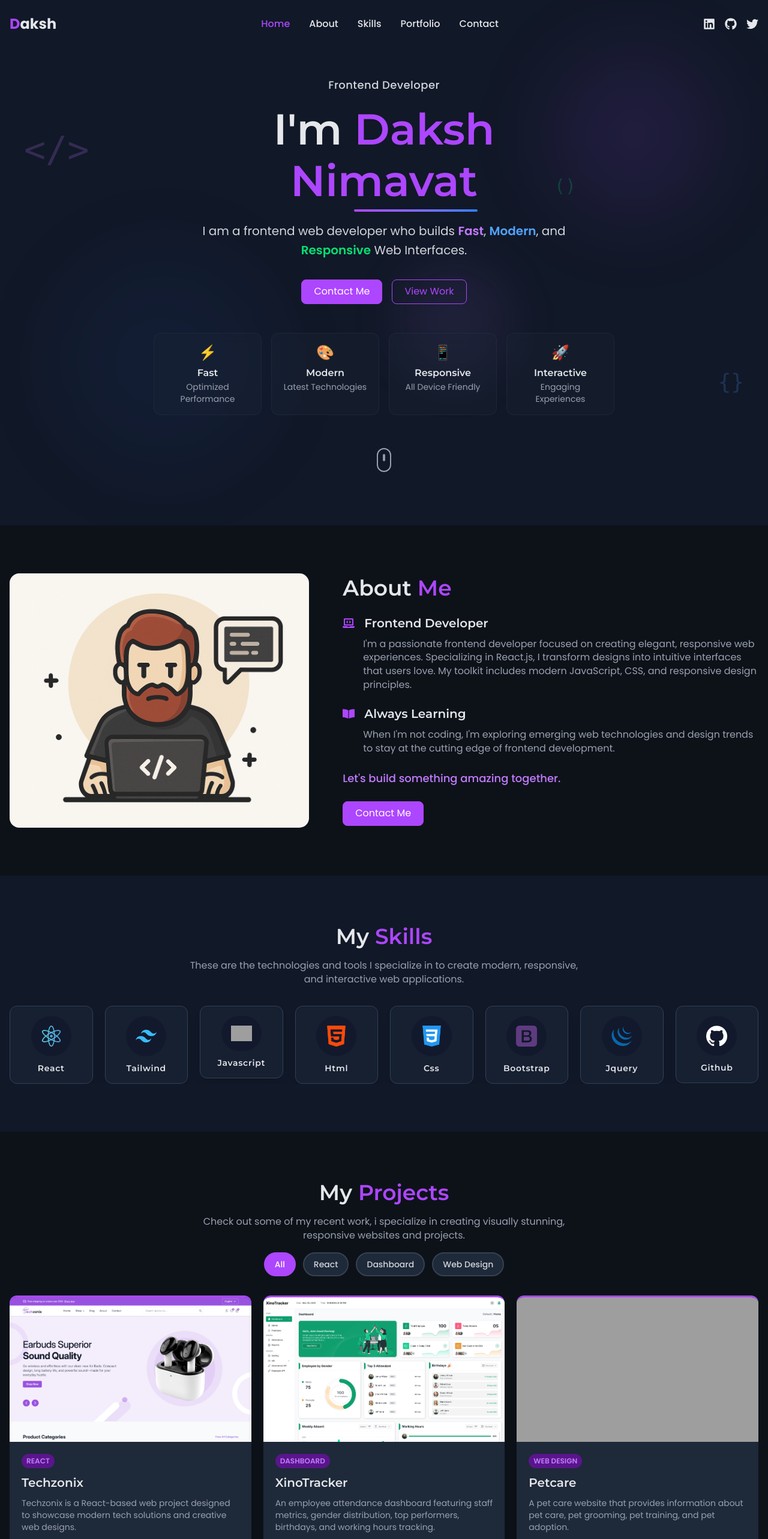
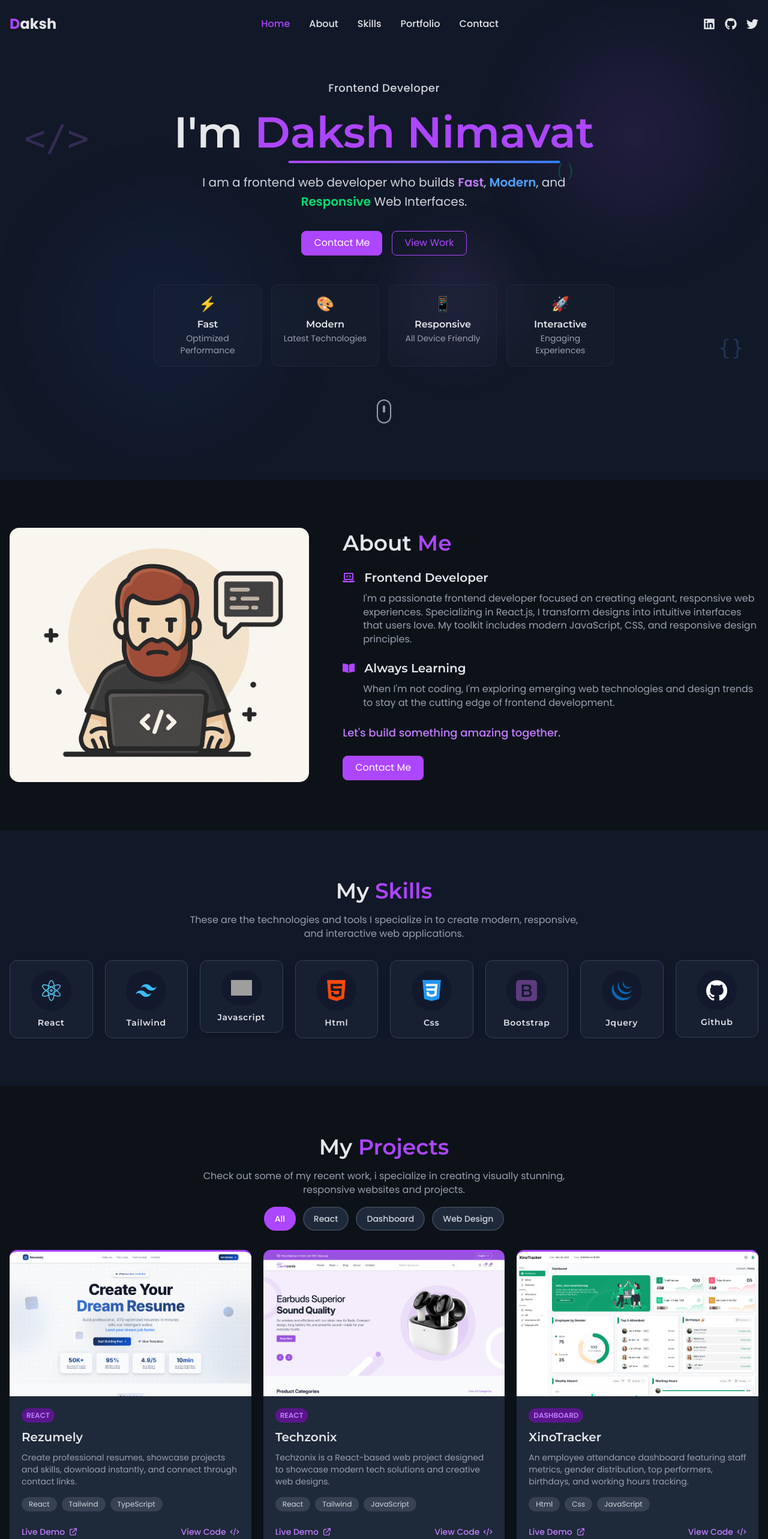
Before and after one commit to dakshn15/portfolio, a React (Vite) app: page / in a window 1280 px wide. Shown: the top 2566 px of the page at 60% size. Built offline with nearby package versions, Linux system fonts and the light colour scheme; grey boxes are pictures that could not be loaded.

Commit message:
add new project and some changes

```diff
--- a/src/components/Footer.jsx
+++ b/src/components/Footer.jsx
@@ -1,10 +1,7 @@
 import React, { useState, useEffect } from 'react';
-import { social, navigation } from '../data';
-import { Link } from 'react-scroll'
 
 const Footer = () => {
     const [currentYear, setCurrentYear] = useState(new Date().getFullYear());
-    const [activeSection, setActiveSection] = useState('home');
 
     useEffect(() => {
         setCurrentYear(new Date().getFullYear());
@@ -13,40 +10,11 @@ const Footer = () => {
     return (
         <footer className="py-5">
             <div className="max-w-7xl mx-auto w-full px-4">
-                <div className="flex flex-col md:flex-row items-center justify-between gap-4 text-center">
+                <div className="text-center">
                     {/* Copyright */}
                     <p>
                         © {currentYear} Daksh Nimavat. All rights reserved.
                     </p>
-
-                    {/* Navigation links */}
-                    <ul className="flex items-center flex-wrap justify-center sm:gap-4 gap-3">
-                        {navigation.map((item, index) => (
-                            <li key={index}>
-                                <Link
-                                    to={item.href}
-                                    activeClass="text-purple-500"
-                                    spy={true}
-                                    offset={-40}
-                                    onSetActive={() => setActiveSection(item.href)}
-                                    className={`hover:text-purple-500 transition-all duration-300 capitalize cursor-pointer ${activeSection === item.href ? 'text-purple-500' : ''
-                                        }`}
-                                >
-                                    {item.name}
-                                </Link>
-                            </li>
-                        ))}
-                    </ul>
-
-                    {/* Social Icons */}
-                    <ul className='flex gap-4 md:text-xl text-lg'>
-                        {social.map((item, index) => (
-                            <li key={index}>
-                                <a href={item.href} className='hover:text-purple-500 transition-all duration-300'>{item.icon}</a>
-                            </li>
-                        ))}
-
-                    </ul>
                 </div>
             </div>
         </footer>
--- a/src/components/Hero.jsx
+++ b/src/components/Hero.jsx
@@ -13,7 +13,7 @@ function Hero() {
 
       <div className="max-w-7xl mx-auto w-full px-4">
         <div className="flex flex-col items-center text-center">
-          <div className="max-w-2xl mx-auto">
+          <div>
             {/* Enhanced Typography Section */}
             <div className="relative">
               <span className="inline-block font-medium text-gray-300 mb-4 lg:text-lg tracking-wide">Frontend Developer</span>
@@ -21,11 +21,11 @@ function Hero() {
               <h2 className='text-4xl sm:text-5xl md:text-6xl lg:text-7xl font-bold mb-6 leading-tight'>
                 I'm <span className="text-purple-500 relative">
                   Daksh Nimavat
-                  <div className="absolute -bottom-2 left-0 w-full h-1 bg-gradient-to-r from-purple-500 to-blue-500 rounded-full"></div>
+                  <div className="absolute -bottom-2 left-1/2 -translate-x-1/2 w-[80%] h-1 bg-gradient-to-r from-purple-500 to-blue-500 rounded-full"></div>
                 </span>
               </h2>
 
-              <p className='md:text-lg lg:text-xl lg:mb-8 mb-5 text-gray-300 lg:max-w-3xl max-w-md mx-auto leading-relaxed'>
+              <p className='md:text-lg lg:text-xl lg:mb-8 mb-5 text-gray-300 lg:max-w-2xl max-w-md mx-auto leading-relaxed'>
                 I am a frontend web developer who builds <span className="text-purple-400 font-semibold">Fast</span>, <span className="text-blue-400 font-semibold">Modern</span>, and <span className="text-green-400 font-semibold">Responsive</span> Web Interfaces.
               </p>
             </div>
--- a/src/data.jsx
+++ b/src/data.jsx
@@ -24,6 +24,7 @@ import xino from './assets/img/portfolio/xino.png'
 import petcare from './assets/img/portfolio/petcare.png'
 import artify from './assets/img/portfolio/art-gallery.png'
 import weddingPlanning from './assets/img/portfolio/wedding-planning.png'
+import rezumely from './assets/img/portfolio/rezumely.png'
 
 // navigation
 export const navigation = [
@@ -108,53 +109,63 @@ export const skills = [
 export const projects = [
    {
       id: 1,
+      title: "Rezumely",
+      category: "React",
+      image: rezumely,
+      description: "Create professional resumes, showcase projects and skills, download instantly, and connect through contact links.",
+      technologies: ["React", "Tailwind", "TypeScript"],
+      demoLink: "https://rezumely.netlify.app/",
+      codeLink: "https://github.com/dakshn15/rezumely"
+   },
+   {
+      id: 2,
       title: "Techzonix",
       category: "React",
       image: techzonix,
       description: "Techzonix is a React-based web project designed to showcase modern tech solutions and creative web designs.",
       technologies: ["React", "Tailwind", "JavaScript"],
-      demoLink: "https://dakshn15.github.io/electromart/",
-      codeLink: "https://github.com/dakshn15/electromart"
+      demoLink: "https://techzonix.netlify.app/",
+      codeLink: "https://github.com/dakshn15/techzonix"
    },
    {
-      id: 2,
+      id: 3,
       title: "XinoTracker",
       category: "Dashboard",
       image: xino,
       description: "An employee attendance dashboard featuring staff metrics, gender distribution, top performers, birthdays, and working hours tracking.",
       technologies: ["Html", "Css", "JavaScript"],
-      demoLink: "https://dakshn15.github.io/xinotracker/",
+      demoLink: "https://xinotracker.netlify.app/",
       codeLink: "https://github.com/dakshn15/xinotracker"
    },
    {
-      id: 3,
+      id: 4,
       title: "Petcare",
       category: "Web Design",
       image: petcare,
       description: "A pet care website that provides information about pet care, pet grooming, pet training, and pet adoption.",
       technologies: ["Html", "Tailwind", "JavaScript"],
-      demoLink: "https://dakshn15.github.io/petcare/",
+      demoLink: "https://petcarely.netlify.app/",
       codeLink: "https://github.com/dakshn15/petcare"
    },
    {
-      id: 4,
+      id: 5,
       title: "Artify",
       category: "Web Design",
       image: artify,
       description: "A website for a art gallery that provides information about the art gallery, the art pieces, the exhibitions and the artists.",
       technologies: ["Html", "Tailwind", "JavaScript"],
-      demoLink: "https://dakshn15.github.io/art-gallery/",
+      demoLink: "https://get-artify.netlify.app/",
       codeLink: "https://github.com/dakshn15/art-gallery"
    },
    {
-      id: 5,
+      id: 6,
       title: "Wedding Planning",
       category: "Web Design",
       image: weddingPlanning,
       description: "A romantic wedding planner template featuring elegant design, couple imagery, and essential services for creating dream ceremonies.",
       technologies: ["Html", "Css", "JavaScript"],
-      demoLink: "https://dakshn15.github.io/wedding-planning/",
-      codeLink: "https://github.com/dakshn15/wedding-planning"
+      demoLink: "https://wedding-zon.netlify.app/",
+      codeLink: "https://github.com/dakshn15/wedding-zon"
    },
 ]
 
--- a/vite.config.js
+++ b/vite.config.js
@@ -2,9 +2,9 @@ import { defineConfig } from 'vite'
 import react from '@vitejs/plugin-react'
 import tailwindcss from '@tailwindcss/vite'
 export default defineConfig({
+  base: '/',
   plugins: [
+    react(),
     tailwindcss(),
-    react(),
   ],
-  base: '/portfolio/',
 })
```
Also changed, not shown: src/assets/img/portfolio/rezumely.png (added).
